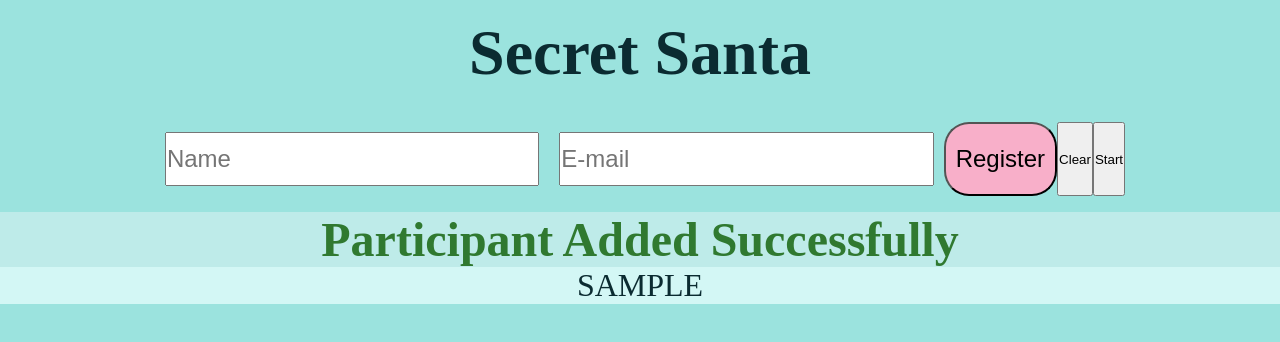
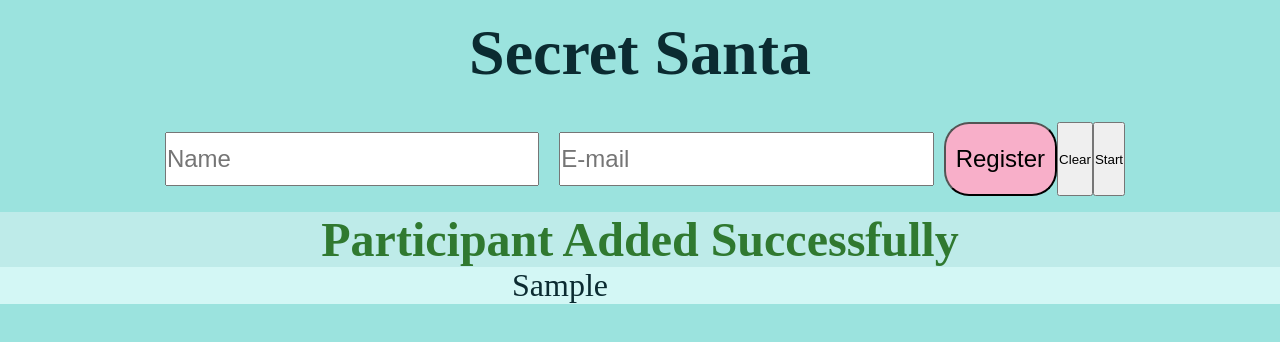
Before and after one commit to fabiannabi/Secret-Santa, a plain HTML site: page index.html in a window 1280 px wide. Both pictures are taken after typing "Sample", "name@example.com" into the empty fields and a click on the button "Start". Drawn offline with Linux system fonts and the light colour scheme.

Commit message:
fixed styles for participants list

```diff
--- a/style/style.css
+++ b/style/style.css
@@ -56,20 +56,22 @@ input {
   border-radius: 25px;
   background-color: #f578a4;
   padding: 10px;
-
   width: auto;
 }
 
 #participants-list {
-  text-transform: uppercase;
   color: rgb(11, 43, 49);
+  padding-left: 20em;
   background-color: #d3f7f5;
 }
+
 #participants-list li {
   font-size: 2em;
+  text-align: center;
   display: flex;
-  justify-content: center;
-  text-align: start;
+  margin: 0 auto;
+  justify-content: space-between;
+  width: 60%;
 }
 .status {
   display: flex;
@@ -96,3 +98,10 @@ input {
   font-size: 3em;
   color: rgb(216, 69, 69);
 }
+
+.nameNode,
+.emailNode {
+  width: 100%;
+  text-align: left;
+  padding: 10px;
+}
```
